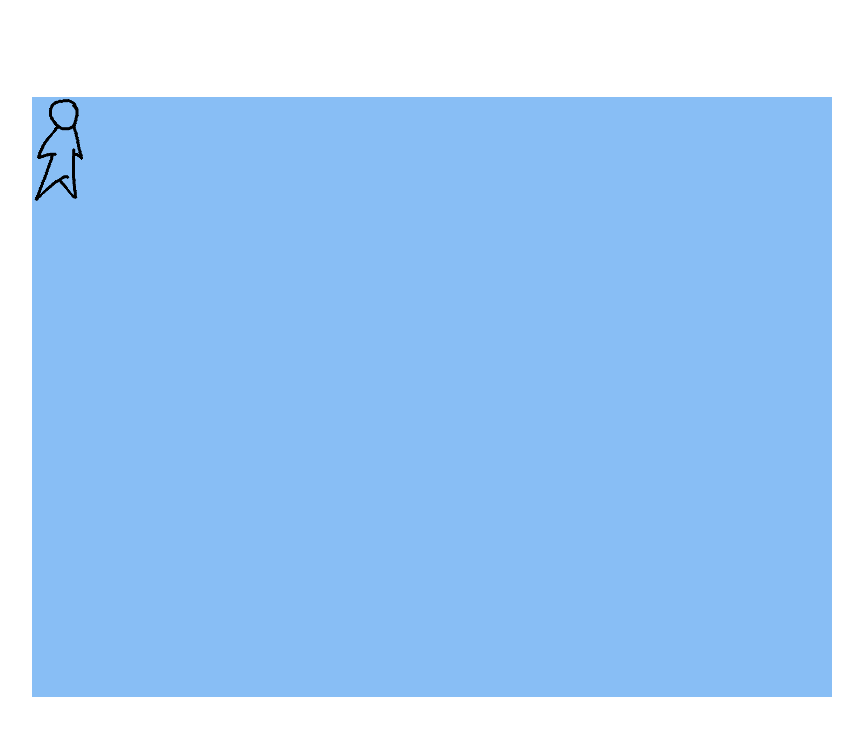
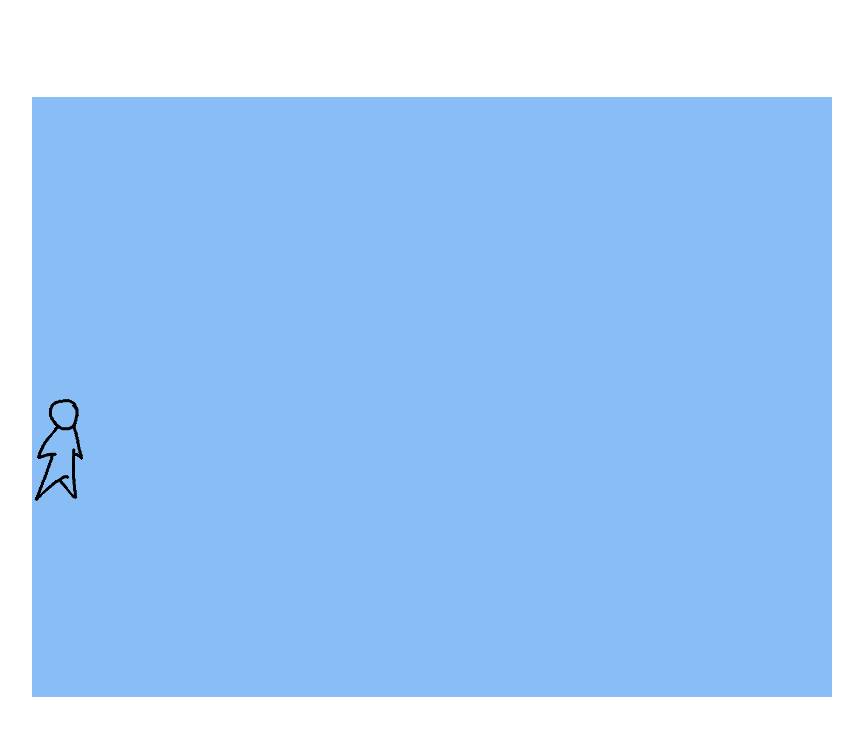
Before and after one commit to radenavarro/platformer, a React (Vite) app: page / in a window 1280 px wide. Shown: the top 736 px of the page, without its empty margins (208-1071 px from the left). Built offline with nearby package versions, Linux system fonts and the light colour scheme.

Commit message:
Tipado de variables

```diff
--- a/src/views/Game.tsx
+++ b/src/views/Game.tsx
@@ -1,4 +1,4 @@
-import React, { useEffect, useRef, useState } from 'react'
+import { useEffect, useRef, useState } from 'react'
 import { playerSprites } from '../constants/player'
 
 const SPEED = 5
@@ -21,10 +21,15 @@ const Game = () => {
   const spritesRef = useRef(playerSprites())
   const imagesRef = useRef({})
 
-  const canvas = canvasRef.current
-  const ctx = canvas?.getContext('2d')
+  const canvas:HTMLCanvasElement = canvasRef.current
+  const ctx:CanvasRenderingContext2D = canvas ? canvas.getContext('2d') : undefined
 
-  const loadImage = (src) => {
+  /**
+   *
+   * @param src
+   * @returns
+   */
+  const loadImage = (src: string) => {
     return new Promise((resolve, reject) => {
       const img = new Image()
       img.onload = () => resolve(img)
@@ -33,6 +38,9 @@ const Game = () => {
     })
   }
 
+  /**
+   *
+   */
   const loadAllImages = async () => {
     try {
       for (const [key, value] of Object.entries(spritesRef.current)) {
@@ -44,14 +52,25 @@ const Game = () => {
     }
   }
 
+  /**
+   *
+   * @param e
+   */
   const handleKeyDown = (e) => {
     keysPressed.current[e.key] = true
   }
 
+  /**
+   *
+   * @param e
+   */
   const handleKeyUp = (e) => {
     keysPressed.current[e.key] = false
   }
 
+  /**
+   *
+   */
   const updateGame = () => {
     setPlayerState(prev => {
       const newState = { ...prev }
@@ -90,14 +109,17 @@ const Game = () => {
     animationFrameId.current = requestAnimationFrame(updateGame)
   }
 
+  /**
+   *
+   */
   const drawBackground = () => {
     ctx.fillStyle = BG
     ctx.fillRect(0, 0, canvas.width, canvas.height)
-
-    // Aquí podrías añadir más elementos de fondo si lo deseas
-    // Por ejemplo, dibujar nubes, montañas, etc.
   }
 
+  /**
+   *
+   */
   const drawPlayer = () => {
     const currentAction = `${playerState.action}${playerState.direction.charAt(0).toUpperCase() + playerState.direction.slice(1)}`
     const spriteInfo = spritesRef.current[currentAction]
@@ -111,16 +133,22 @@ const Game = () => {
       } else {
         ctx.translate(playerState.x, playerState.y)
       }
-      ctx.drawImage(currentImage, 0, 0)
+      ctx.drawImage(currentImage, 0, canvas.height / 2)
       ctx.restore()
     }
   }
 
+  /**
+   * Render en canvas por orden
+   */
   const render = () => {
     drawBackground()
     drawPlayer()
   }
 
+  /**
+   * Cargar imagenes & listeners
+   */
   useEffect(() => {
     loadAllImages()
 
@@ -136,6 +164,9 @@ const Game = () => {
     }
   }, [])
 
+  /**
+   * Llamar a renderizar en canvas si cambia el jugador
+   */
   useEffect(() => {
     if (!imagesLoaded) return
     render()
```
